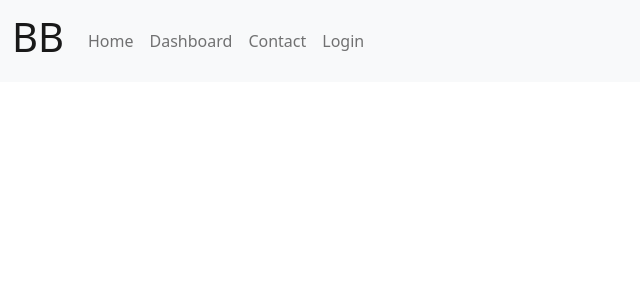
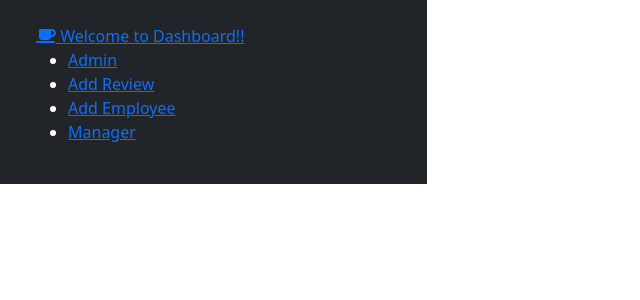
Before and after one commit to mazhars-git/fullstack-job-assignment, a React (Create React App) app: page /dashboard in a window 1280 px wide. Shown: the top 300 px of the page, without its empty margins (0-640 px from the left). Built offline with nearby package versions, Linux system fonts and the light colour scheme.

Commit message:
sidebar and dashboard

```diff
--- a/src/App.js
+++ b/src/App.js
@@ -7,14 +7,18 @@ import {
   Route,
   Link
 } from "react-router-dom";
-import Home from './Components/Home/Home';
+import Home from './Components/Home/Home/Home';
+import Dashboard from './Components/Dashboard/Dashboard';
 
 function App() {
   return (
     <Router>
       <Switch>
-        <Route>
+        <Route exact path="/">
           <Home />
+        </Route>
+        <Route path="/dashboard">
+          <Dashboard />
         </Route>
       </Switch>
     </Router>
--- a/src/Components/Dashboard/Dashboard.js
+++ b/src/Components/Dashboard/Dashboard.js
@@ -1,14 +1,26 @@
 import React from 'react';
-import { FontAwesomeIcon } from '@fortawesome/react-fontawesome'
-import { faCoffee } from '@fortawesome/free-solid-svg-icons'
+import { FontAwesomeIcon } from '@fortawesome/react-fontawesome';
+import { faCoffee } from '@fortawesome/free-solid-svg-icons';
+import { Container } from 'react-bootstrap';
+import Sidebar from '../Sidebar/Sidebar';
 
-// const element = <FontAwesomeIcon icon={faCoffee} />
+
 
 const Dashboard = () => {
     return (
-        <div>
+        <section>
+            <Container fluid>
+                <div className="row">
+                    <div className="col-md-4 bg-dark">
+                        <Sidebar />
+                    </div>
 
-        </div>
+                    <div className="col-md-8">
+
+                    </div>
+                </div>
+            </Container>
+        </section>
     );
 };
 
--- a/src/Components/Header/Header.js
+++ b/src/Components/Home/Header/Header.js
@@ -1,5 +1,5 @@
 import React from 'react';
-import MainMenu from '../MainMenu/MainMenu';
+import MainMenu from '../../Shared/MainMenu/MainMenu';
 
 const Header = () => {
     return (
--- a/src/Components/MainMenu/MainMenu.js
+++ b/src/Components/Shared/MainMenu/MainMenu.js
@@ -4,18 +4,18 @@ import { Navbar, Container, Nav } from 'react-bootstrap';
 const MainMenu = () => {
     return (
         <section>
-            <Navbar bg="light" expand="lg">
+            <Navbar bg="info" expand="lg">
                 <Container fluid>
-                    <Navbar.Brand href="#"><h1>BB</h1></Navbar.Brand>
+                    <Navbar.Brand href="#"><h1 style={{fontSize: '30px', fontWeight: 'bold'}}>BB</h1></Navbar.Brand>
                     <Navbar.Toggle aria-controls="navbarScroll" />
                     <Navbar.Collapse id="navbarScroll">
                     <Nav
-                        className="me-auto my-2 my-lg-0"
+                        className="ms-auto my-2 my-lg-0"
                         style={{ maxHeight: '100px' }}
                         navbarScroll
                     >
-                        <Nav.Link href="#action1">Home</Nav.Link>
-                        <Nav.Link href="#action2">Dashboard</Nav.Link>
+                        <Nav.Link href="/">Home</Nav.Link>
+                        <Nav.Link href="/dashboard">Dashboard</Nav.Link>
                         <Nav.Link href="#">Contact</Nav.Link>
                         <Nav.Link href="#">Login</Nav.Link>
                     </Nav>
--- /dev/null
+++ b/src/Components/Sidebar/Sidebar.js
@@ -0,0 +1,24 @@
+import { faCoffee } from '@fortawesome/free-solid-svg-icons';
+import { FontAwesomeIcon } from '@fortawesome/react-fontawesome';
+import React from 'react';
+import { Container } from 'react-bootstrap';
+
+const Sidebar = () => {
+    return (
+    <Container>
+        <div className="py-4">
+            <div className="text-white">
+                <a href="#"> <FontAwesomeIcon icon={faCoffee} /> Welcome to Dashboard!! </a>
+                <ul>
+                    <li><a href="#">Admin</a></li>
+                    <li><a href="#">Add Review</a></li>
+                    <li><a href="#">Add Employee</a></li>
+                    <li><a href="#">Manager</a></li>
+                </ul>
+            </div>
+        </div>
+    </Container>
+    );
+};
+
+export default Sidebar;
```
Also changed, not shown: src/Components/Home/Footer/Footer.js (added), src/Components/Home/Home/Home.js (renamed from src/Components/Home/Home.js), 1 other file (tests, documents, lock files or other folders).
